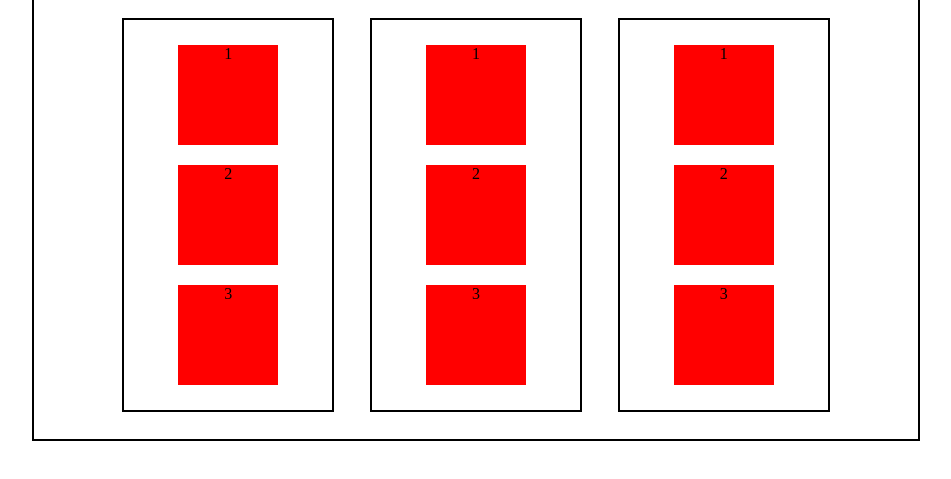
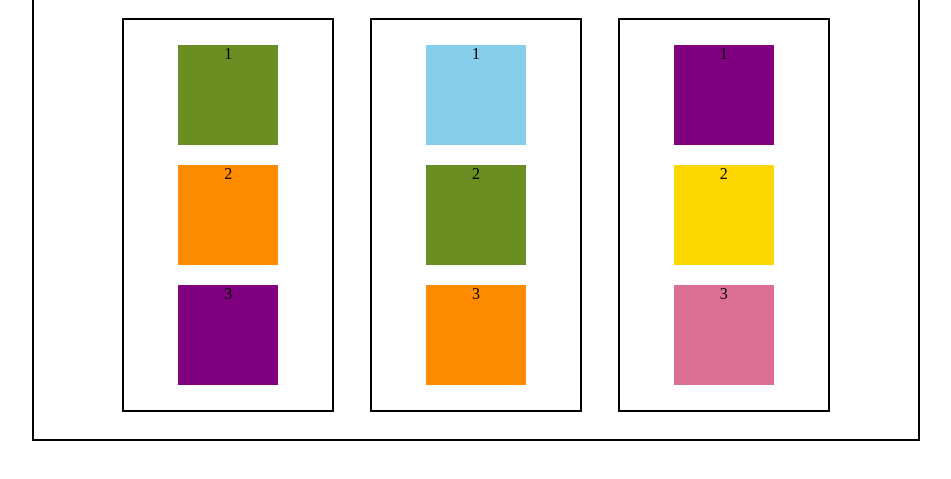
Before and after one commit to Marzan1810662/algosolver-task1, a plain HTML site: page index.html in a window 1280 px wide. Shown: the part 127-606 px from the top of the page, without its empty margins (164-1115 px from the left). Drawn offline with Linux system fonts and the light colour scheme.

Commit message:
different colors added to box

```diff
--- a/index.html
+++ b/index.html
@@ -15,19 +15,19 @@
         <h1>Drag and Drop Test</h1>
         <div class="column-container">
             <div class="column">
-                    <div class="box" draggable="true">1</div>
-                    <div class="box" draggable="true">2</div>
-                    <div class="box" draggable="true">3</div>
+                    <div class="box color1" draggable="true">1</div>
+                    <div class="box color2" draggable="true">2</div>
+                    <div class="box color3" draggable="true">3</div>
             </div>
             <div class="column">
-                    <div class="box" draggable="true">1</div>
-                    <div class="box" draggable="true">2</div>
-                    <div class="box" draggable="true">3</div>
+                    <div class="box color4" draggable="true">1</div>
+                    <div class="box color1" draggable="true">2</div>
+                    <div class="box color2" draggable="true">3</div>
             </div>
             <div class="column">
-                <div class="box" draggable="true">1</div>
-                <div class="box" draggable="true">2</div>
-                <div class="box" draggable="true">3</div>
+                <div class="box color3" draggable="true">1</div>
+                <div class="box color5" draggable="true">2</div>
+                <div class="box color6" draggable="true">3</div>
             </div>
         </div>
     </div>
--- a/styles/style.css
+++ b/styles/style.css
@@ -20,10 +20,32 @@
 .box{
     height: 100px;
     width: 100px;
-    background-color: red;
     margin: 20px auto;
 }
 
-.dragging{
+.color1{
+    background-color: olivedrab;
+}
+.color2{
+    background-color: rgb(255, 140, 0);
+}
+.color3{
+    background-color: purple;
+}
+.color4{
+    background-color: skyblue;
+}
+.color5{
+    background-color: gold;
+}
+.color6{
+    background-color: palevioletred;
+}
+
+/* .dragging{
   opacity: .5;;
-}
+} */
+
+#dragging{
+    opacity: .5;
+  }
```
